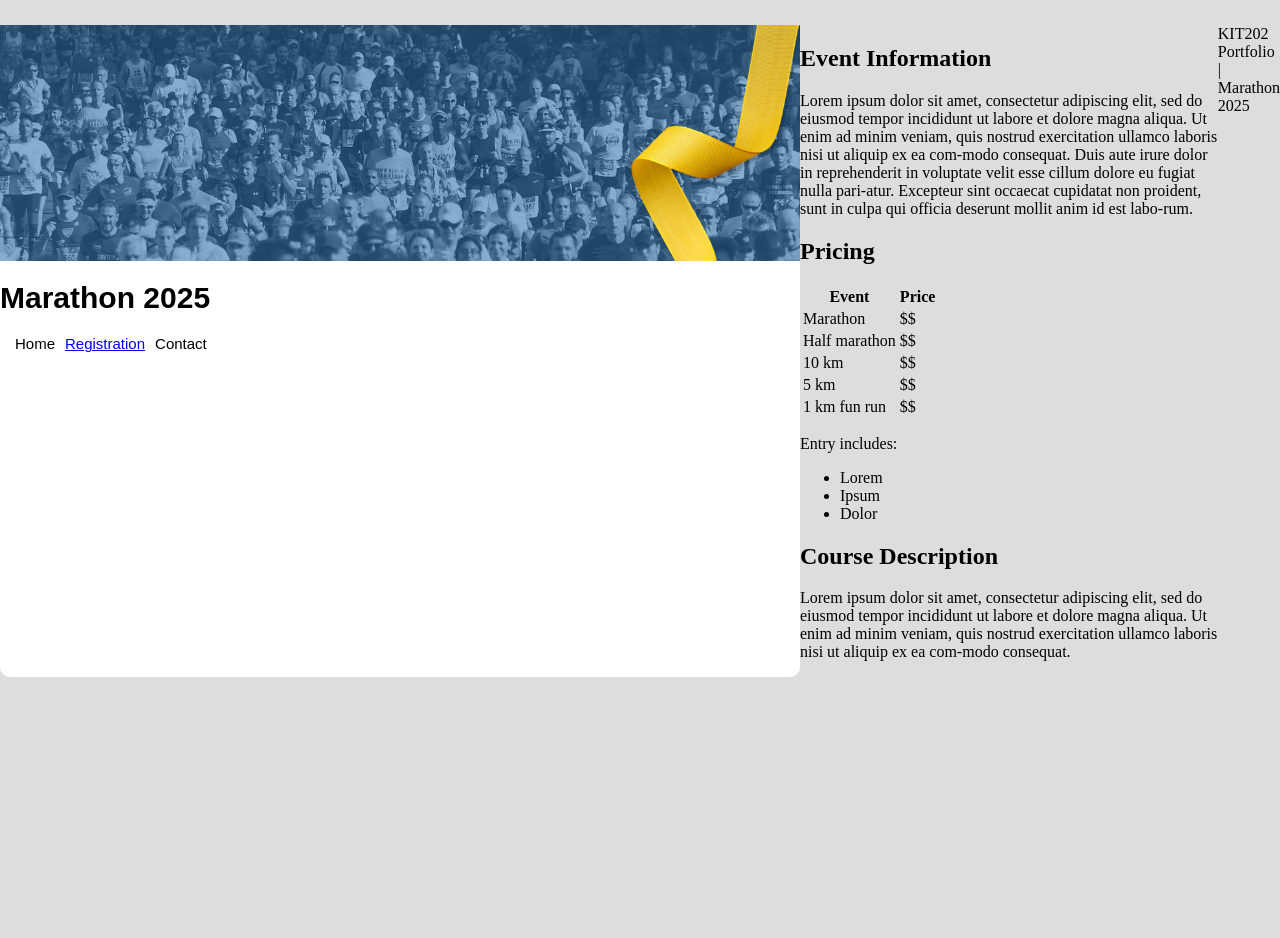
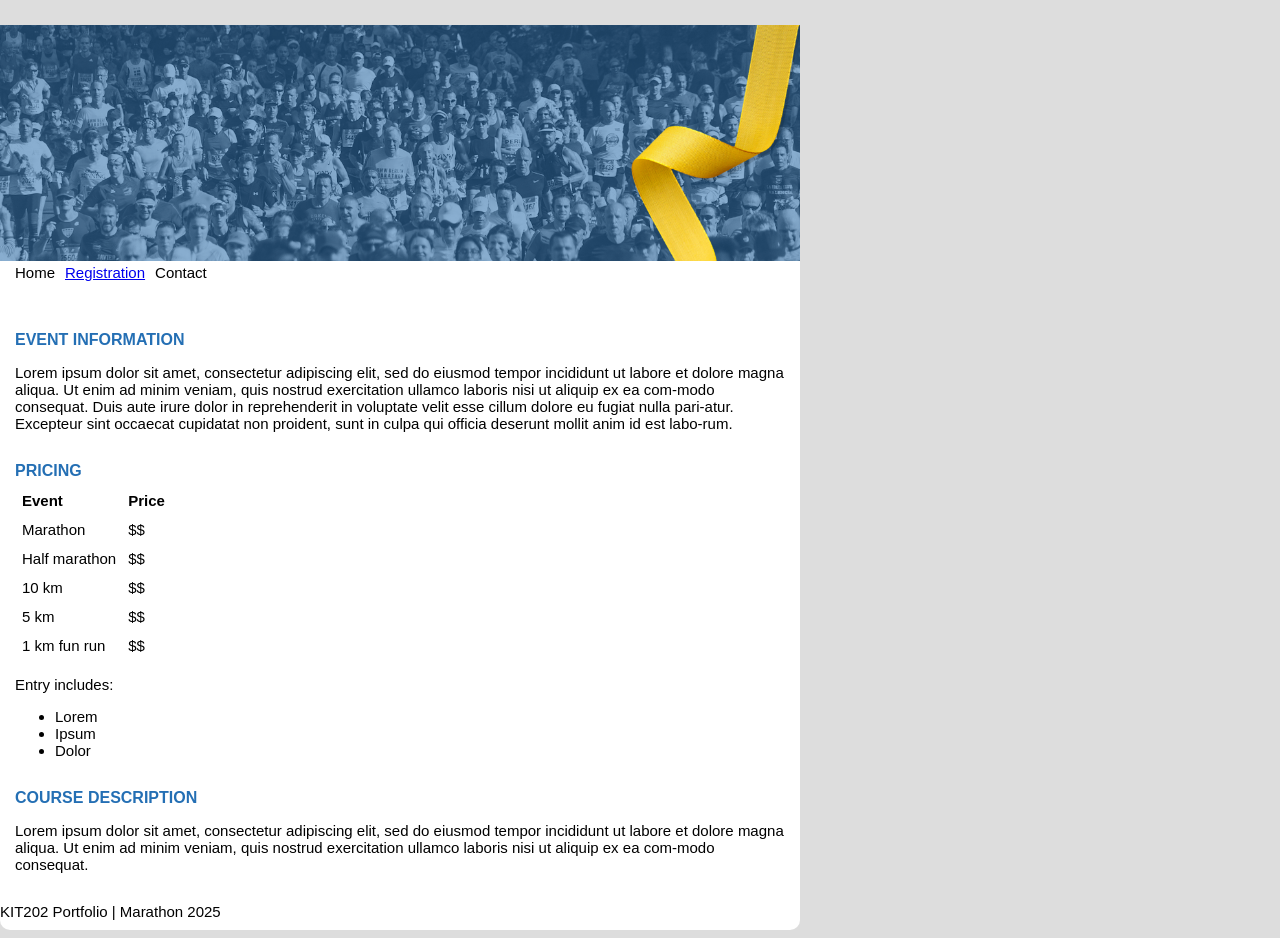
Before and after one commit to LuddyFish/KIT202-Portfolio, a PHP site: page / in a window 1280 px wide. Before the commit the page ends 677 px from the top, so only its background shows below. Run offline with PHP 8.4, Linux system fonts and the light colour scheme.

Commit message:
Current progress with some fixes to html files

```diff
--- a/static_site/index.html
+++ b/static_site/index.html
@@ -9,8 +9,11 @@
 
     <body>
         <div id="container">
+            <header>
                 <img src = "images/banner.png" alt = "Marathon banner" width="800">
                 <h1>Marathon 2025</h1>
+            </header>
+
             <nav>
                 <ul>
                     <li>Home</li>
@@ -18,9 +21,8 @@
                     <li>Contact</li>
                 </ul>
             </nav>
-        </div>
 
-        <div id="main">
+            <main>
                 <h2>Event Information</h2>
                 <p>Lorem ipsum dolor sit amet, consectetur adipiscing elit, sed do eiusmod tempor incididunt ut labore et dolore magna aliqua. Ut enim ad minim veniam, quis nostrud exercitation ullamco laboris nisi ut aliquip ex ea com-modo consequat. Duis aute irure dolor in reprehenderit in voluptate velit esse cillum dolore eu fugiat nulla pari-atur. Excepteur sint occaecat cupidatat non proident, sunt in culpa qui officia deserunt mollit anim id est labo-rum.</p>
                 <h2>Pricing</h2>
@@ -58,10 +60,11 @@
                 </ul>
                 <h2>Course Description</h2>
                 <p>Lorem ipsum dolor sit amet, consectetur adipiscing elit, sed do eiusmod tempor incididunt ut labore et dolore magna aliqua. Ut enim ad minim veniam, quis nostrud exercitation ullamco laboris nisi ut aliquip ex ea com-modo consequat.</p>
-        </div>
+            </main>
 
-        <div id="footer">
-            <footer>KIT202 Portfolio | Marathon 2025</footer>
+            <footer>
+                KIT202 Portfolio | Marathon 2025
+            </footer>
         </div>
     </body>
 </html>
--- a/static_site/styles/style.css
+++ b/static_site/styles/style.css
@@ -69,9 +69,7 @@ header h1 {
     font-size: 40px;
     color: white;
     text-transform: uppercase;
-    padding-bottom: 15px; /*Double check that this is right*/
-    margin-left: 10px;
-    margin-bottom: 0px;
+    margin-bottom: 15px;
 }
 
 /*
@@ -107,9 +105,25 @@ The following guidelines apply:
 main {
     padding-top: 20px; padding-bottom: 20px;
     padding-left: 15px; padding-right: 15px;
-}
-main h2 {
-    margin-top: 30px;
+    h2 {
+        margin-top: 30px;
+        margin-bottom: 5px;
+        font-size: 16px;
+        text-transform: uppercase;
+        font-weight: bold;
+        color: #246fb4;
+    }
+    + h2 {
+        margin-top: 0;
+    }
+    p, ul {
+        margin-bottom: 10px;
+    }
+    footer {
+        font-size: 11px;
+        color: #556677;
+        text-align: center;
+    }
 }
 
 /*
@@ -124,8 +138,14 @@ Requirements:
   have a border the same as the table, and use 5px padding all around
 */
 main table {
-
-
+    border: collapse 1px solid #dddddd;
+    margin: 0;
+    margin-bottom: 10px;
+    th, td {
+        text-align: left;
+        border: collapse 1px solid #dddddd;
+        padding: 5px
+    }
 }
 
 /* TODO Add rules for the table headers and cells as needed to emulate the screenshots in the task (then delete this comment) */
@@ -154,8 +174,22 @@ The 'Cancel / Back' button should have:
 You will need to define additional CSS rules to style the button colours
 */
 .btn {
-
-
+    border: none;
+    margin: 5px, 0px;
+    padding: 10px, 15px;
+    color: white;
+    text-transform: uppercase;
+    font-size: 12px;
+    text-decoration: none;
+    cursor: default;
+    #register_b {
+        background-color: #246fb4;
+        :hover { background-color: #448fd4; }
+    }
+    #back_b {
+        background-color: #7c7c7c;
+        :hover { background-color: #929292; }
+    }
 }
 
 
@@ -172,8 +206,9 @@ using JavaScript in Week 5.)
 - Justify the content to the left
 */
 #registrationForm {
-
-
+    columns: auto, 200px;
+    gap: 10px;
+    justify-content: left;
 }
 
 /*
@@ -182,8 +217,7 @@ A class for a form element label
 - The font should be bold
 */
 .form-label {
-
-
+    font-weight: bold;
 }
 
 /*
@@ -192,8 +226,7 @@ A class for a form input element (includes <input> and <select>)
 - The font size of the input is 15px (to match the page body)
 */
 .form-control {
-
-
+    font-size: 15px;
 }
 
 /*
@@ -204,6 +237,5 @@ form actions (the submit and cancel buttons)
 - It should span two columns (achievable by setting the grid column end to span 2)
 */
 .col-span {
-
-
+    column-span: 2;
 }
```
Also changed, not shown: static_site/registration.html (+7 -7 lines). Lines whose indentation alone changed are shown as unchanged.
